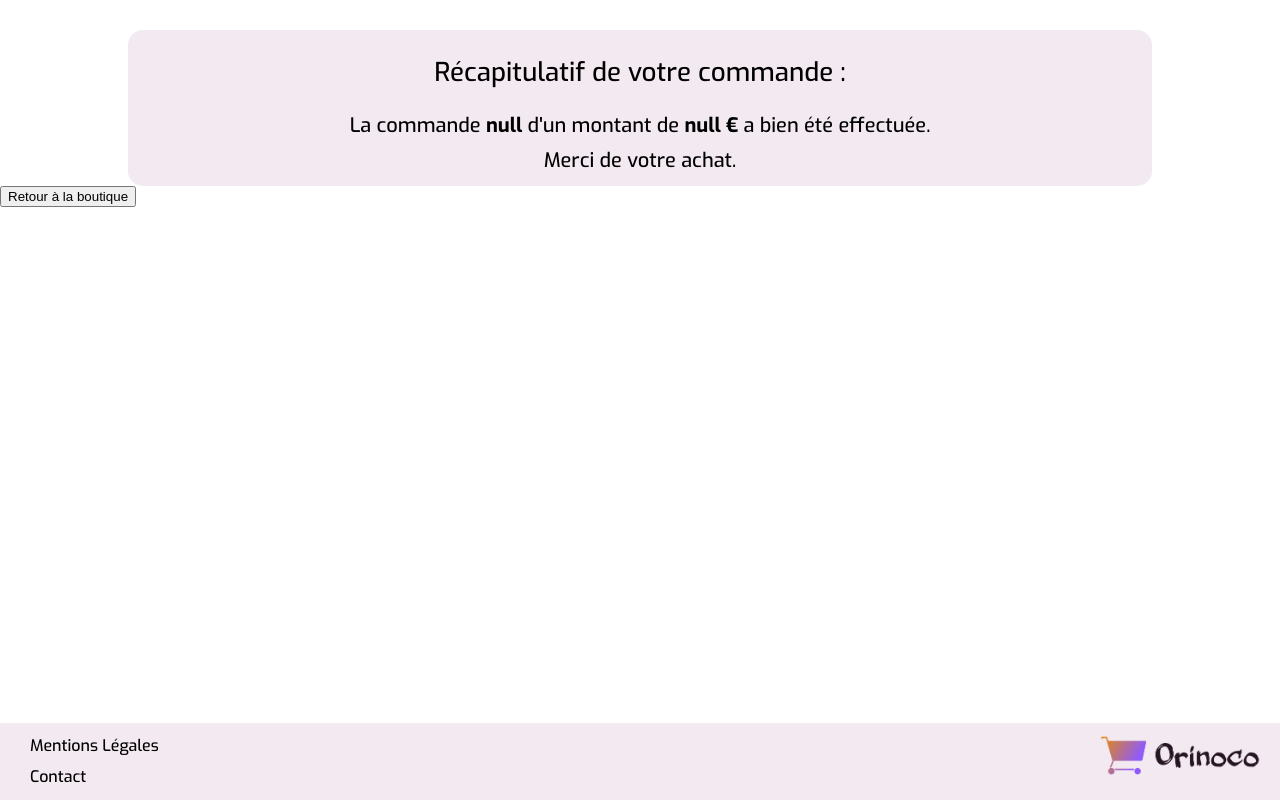
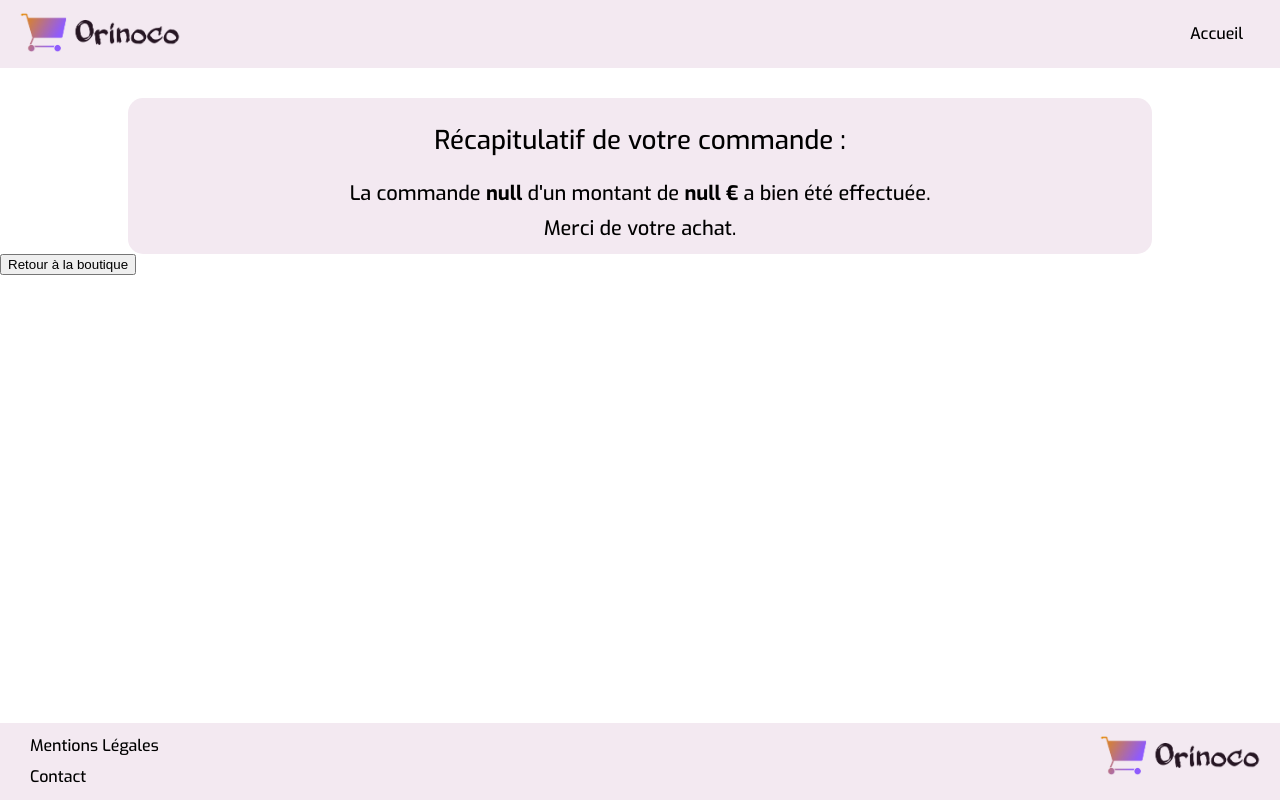
Before and after one commit to Fat2G/FatouGassama_5_26072021, a plain HTML site: page front_end/confirmation.html in a window 1280 px wide. Drawn offline with Linux system fonts and the light colour scheme.

Commit message:
ajout header navbar

```diff
--- a/front_end/confirmation.html
+++ b/front_end/confirmation.html
@@ -16,6 +16,18 @@
   <title>Orinoco - Confirmation</title>
 </head>
 <body>
+  <header>
+    <div class="navbar">
+      <a href="index.html" title="page d'accueil orinoco">
+        <img class="logo" src="images/logo.jpg" alt="logo orinoco">
+      </a>
+      <div class="index">
+        <a href="index.html">Accueil</a>
+      </div>
+    </div>
+    <div>
+    </div>
+  </header>
   <main>
     <!-- <div id="container-confirmation">
       <div id="bloc-confirmation">
```
